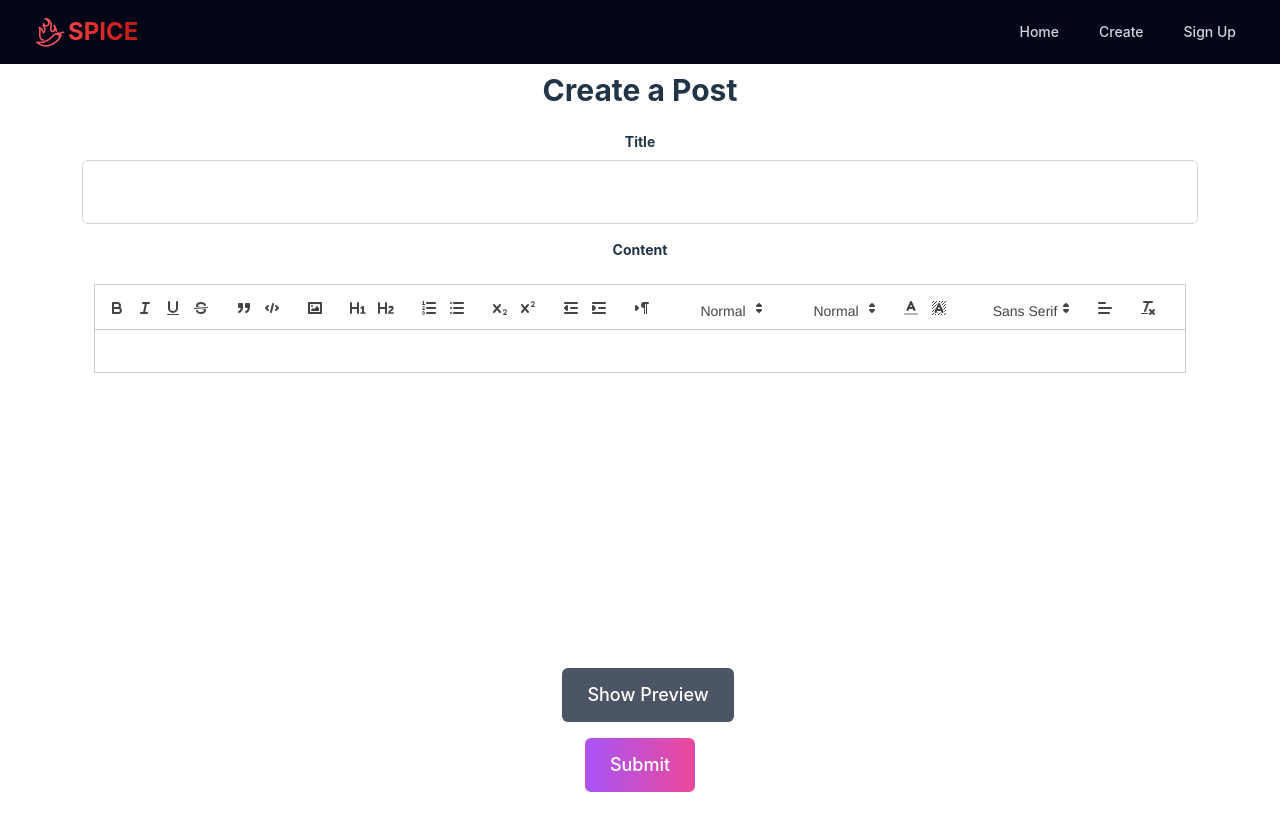
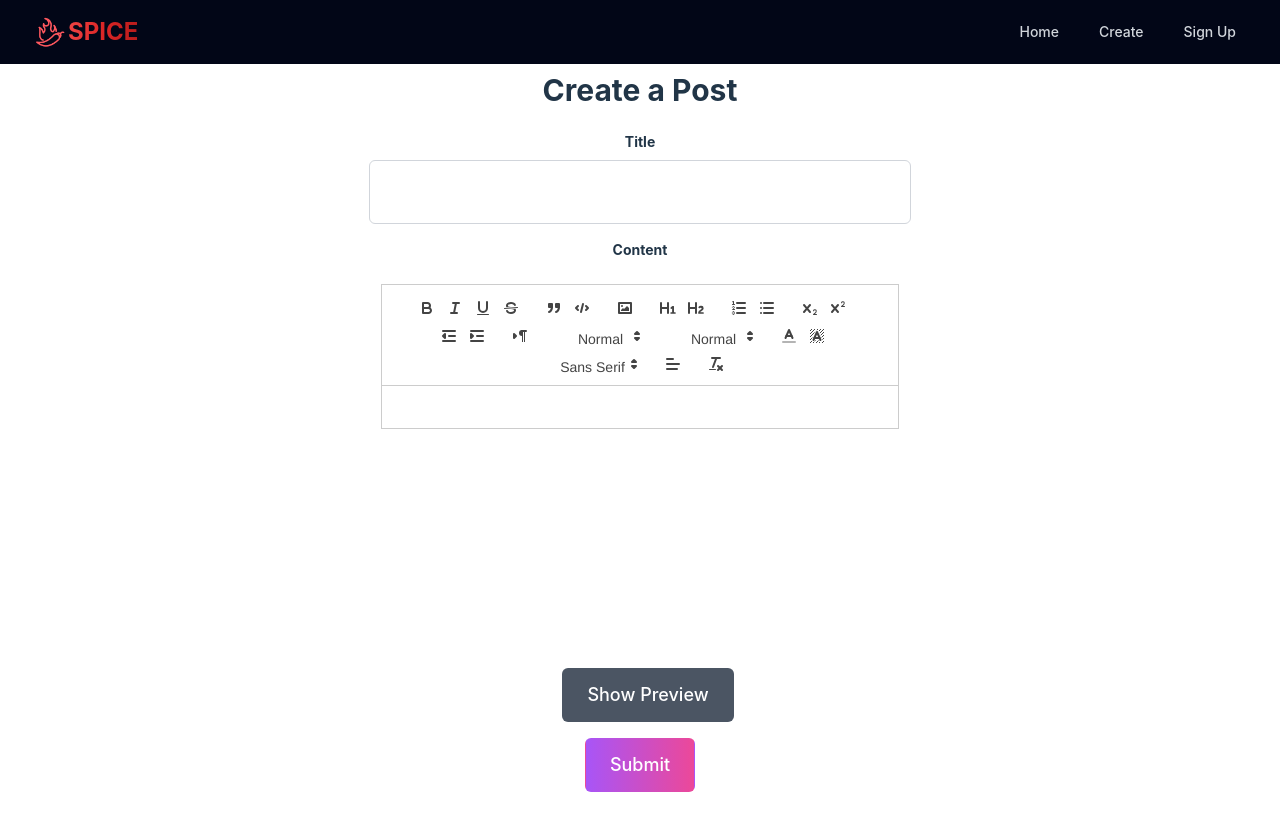
Before and after one commit to jbxamora/SPICE, a React (Vite) app in the folder client/: page /create in a window 1280 px wide. Built offline with nearby package versions, Linux system fonts and the light colour scheme.

Commit message:
updated createpost container to make it responsive

```diff
--- a/client/src/components/CreatePost.jsx
+++ b/client/src/components/CreatePost.jsx
@@ -37,7 +37,7 @@ const CreatePost = () => {
   };
 
   return (
-    <div className="container w-45 mx-auto mt-10 px-4">
+    <div className="container w-full md:w-2/3 lg:w-1/2 mx-auto mt-10 px-4">
       {!preview && <h2 className="text-3xl font-bold mb-6">Create a Post</h2>}
       <form onSubmit={handleSubmit} className="w-full">
         <div className="mb-4">
```
